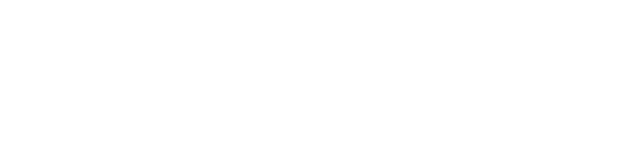
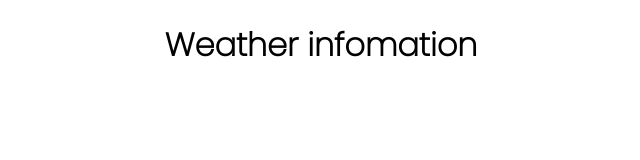
Before and after one commit to elisha2kyakpo1/weather-app, a website built with webpack: page dist/index.html in a window 1280 px wide. Shown: the whole page, without its empty margins (319-959 px from the left). Built offline with nearby package versions, Linux system fonts and the light colour scheme.

Commit message:
Add div to hold data

```diff
--- a/assets/style.css
+++ b/assets/style.css
@@ -1,4 +1,16 @@
-* {
+body {
   padding: 0;
   margin: 0;
+  font-family: 'Poppins', sans-serif;
 }
+
+.mainDiv {
+  display: flex;
+  flex-direction: column;
+  justify-content: center;
+  align-items: center;
+}
+
+.app-title {
+  font-weight: 800;
+}
--- a/src/index.js
+++ b/src/index.js
@@ -0,0 +1,3 @@
+import { pageload } from './weather/page-loader';
+
+pageload();
--- a/src/weather/page-loader.js
+++ b/src/weather/page-loader.js
@@ -0,0 +1,17 @@
+const pageload = () => {
+  const content = document.querySelector('#content');
+  const divMain = document.createElement('div');
+  divMain.setAttribute('class', 'mainDiv');
+  const divContainer = document.createElement('div');
+  const divInner = document.createElement('div');
+  divContainer.appendChild(divInner);
+  const pageTitle = document.createElement('h1');
+  pageTitle.setAttribute('class', 'app-title');
+  pageTitle.textContent = 'Weather infomation';
+  divMain.appendChild(pageTitle);
+  divMain.appendChild(divContainer);
+  divContainer.setAttribute('class', 'page-container');
+  content.appendChild(divMain);
+};
+
+export { pageload };
```
Also changed, not shown: package.json (+3 -4 lines), dist/index.html, dist/main.js (added), 1 other file.
